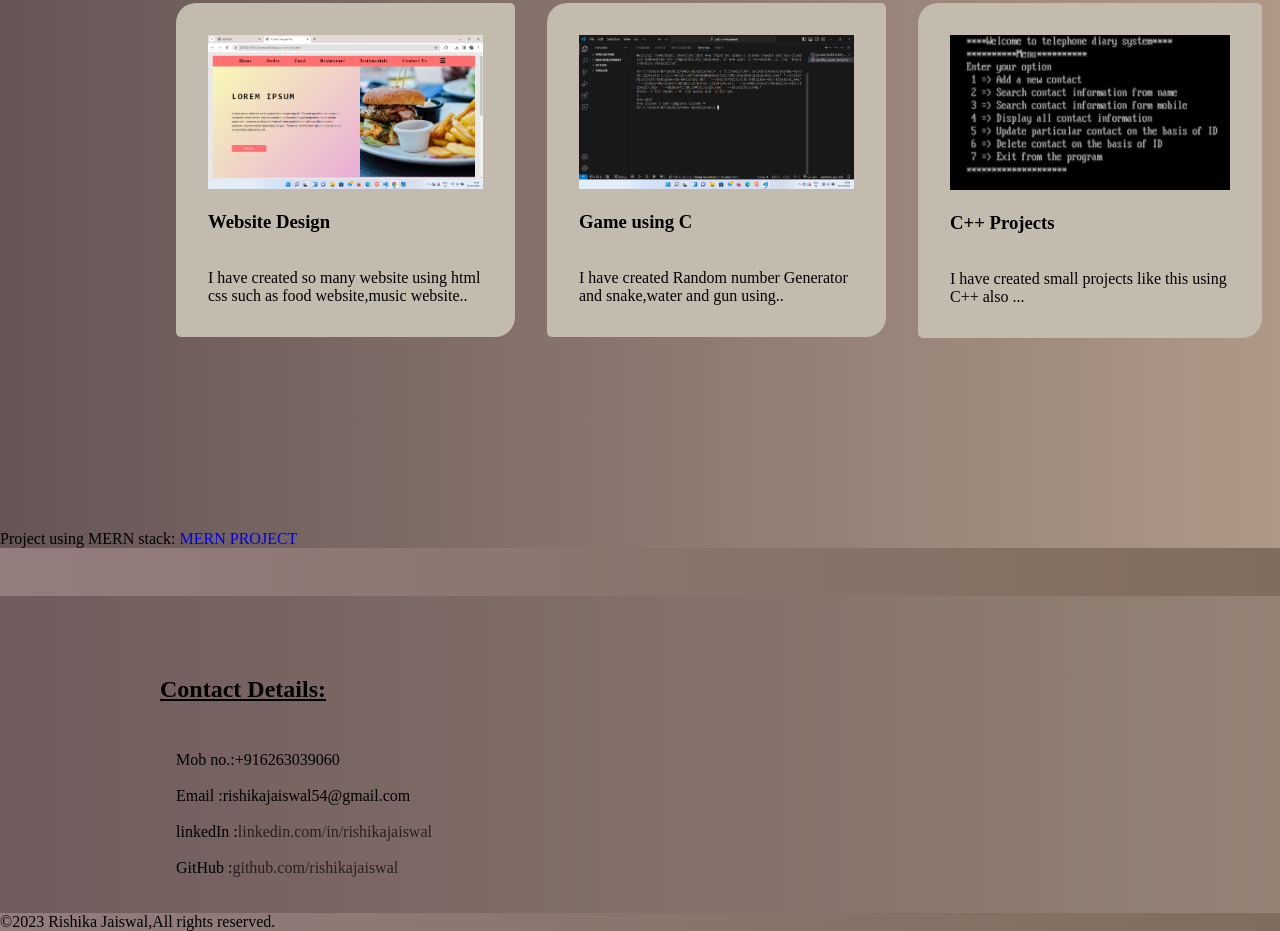
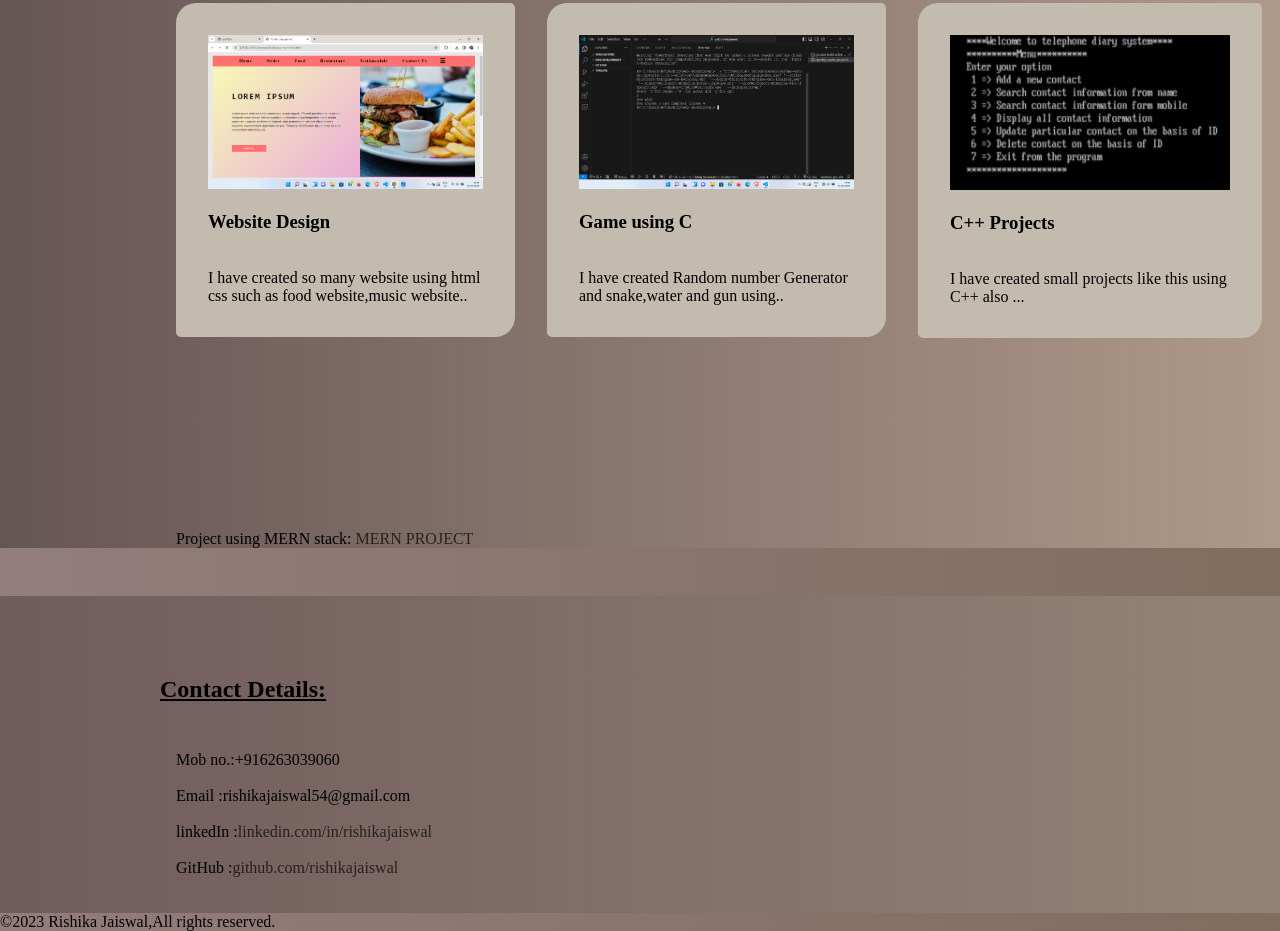
Before and after one commit to Rishikajswl/My-Portfolio, a plain HTML site: page index.html in a window 1280 px wide. Shown: the part 1865-2796 px from the top of the page. Drawn offline with Linux system fonts and the light colour scheme.

Commit message:
Update styles.css

```diff
--- a/styles.css
+++ b/styles.css
@@ -139,6 +139,13 @@ gap: 2rem;
     transform: scaleY(1.1);
     color: azure;
 }
+#mernproject{
+ margin-left:11rem;
+}
+#mernproject a{
+  text-decoration: none;
+    color:rgba(0, 0, 0, 0.687);
+}
 #contact h2{
     margin-bottom: 3rem;
 }
```
